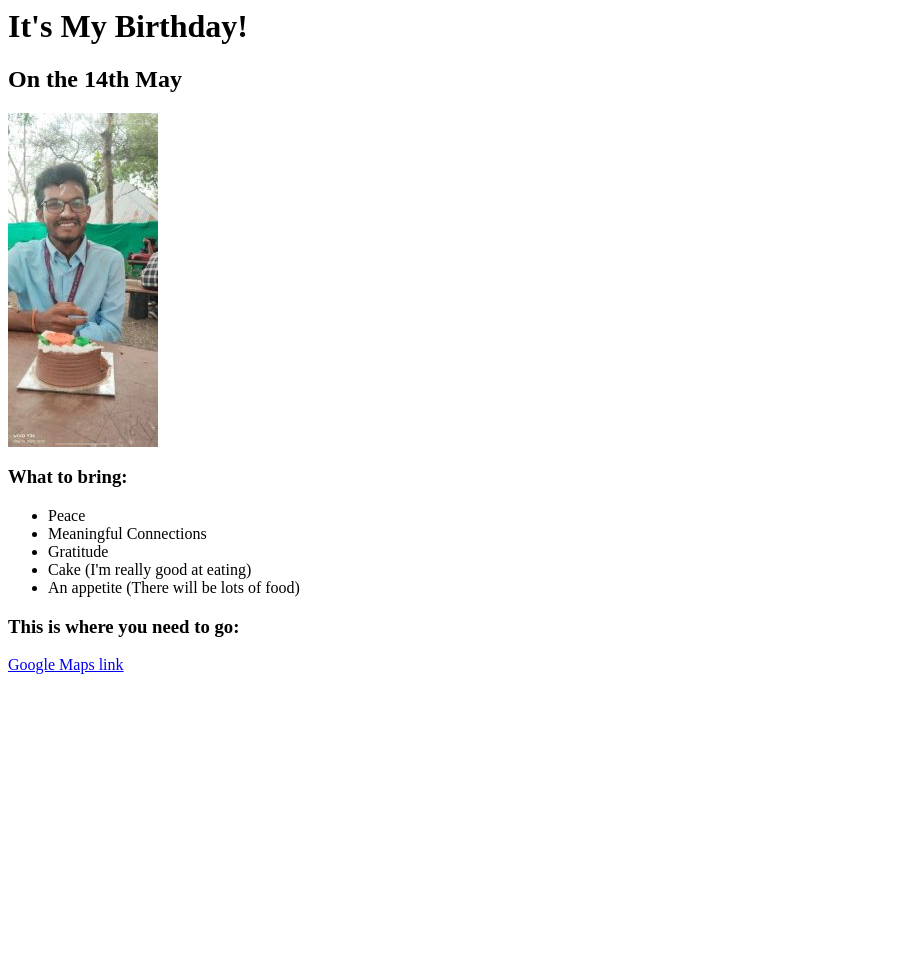
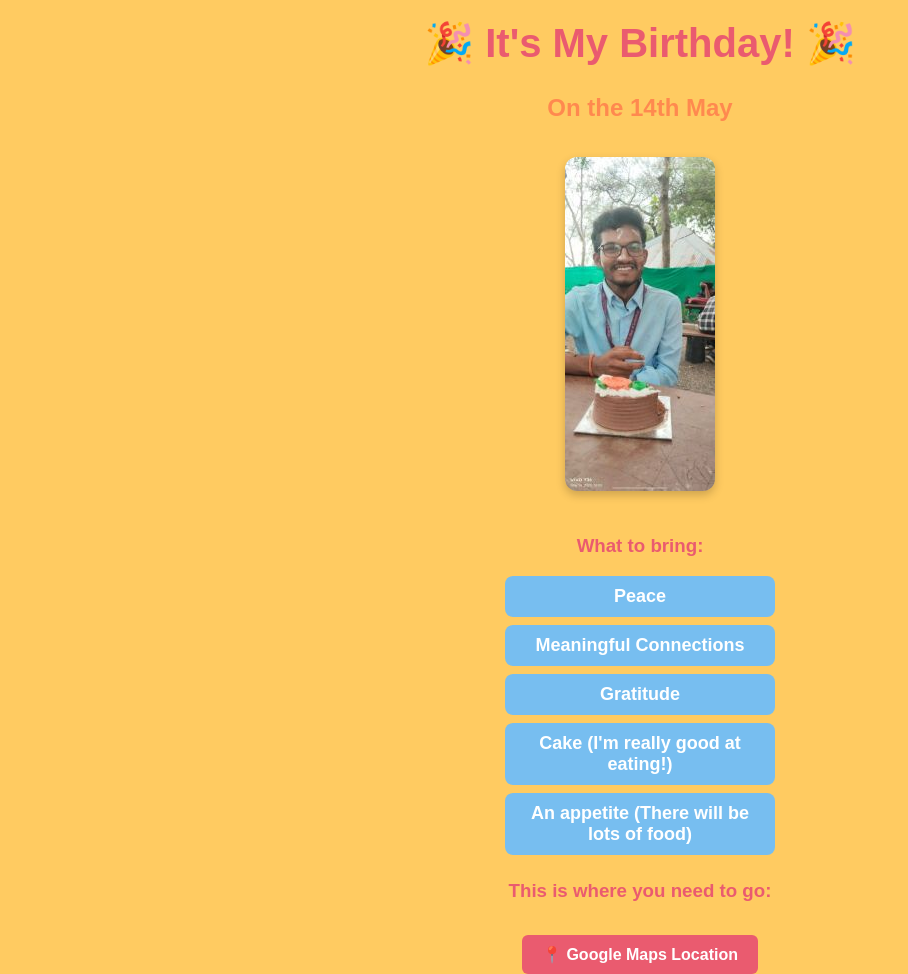
Before and after one commit to Hemanth22334/My-Portfolio, a plain HTML site: page public/birthday-invite.html in a window 1280 px wide. Shown: the whole page, without its empty margins (0-908 px from the left). Before the commit the page ends 800 px from the top, so only its background shows below. Drawn offline with Linux system fonts and the light colour scheme.

Commit message:
Update birthday-invite.html

```diff
--- a/public/birthday-invite.html
+++ b/public/birthday-invite.html
@@ -1,20 +1,85 @@
-<!-- This is one possible solution -->
-<h1>It's My Birthday!</h1>
+<!DOCTYPE html>
+<html>
+<head>
+    <title>It's My Birthday!</title>
+    <style>
+        body {
+            font-family: Arial, sans-serif;
+            background-color: #FFCB61; /* warm yellow background */
+            text-align: center;
+            margin: 0;
+            padding: 0;
+            color: #000000;
+        }
+        h1 {
+            color: #EA5B6F; /* pinkish-red heading */
+            font-size: 2.5em;
+            margin-top: 20px;
+        }
+        h2 {
+            color: #FF894F; /* orange subtitle */
+            margin-bottom: 20px;
+        }
+        img {
+            max-width: 300px;
+            border-radius: 12px;
+            margin: 15px 0;
+            box-shadow: 0 4px 10px rgba(0,0,0,0.2);
+        }
+        h3 {
+            color: #EA5B6F; /* pinkish-red subheadings */
+            margin-top: 25px;
+        }
+        ul {
+            list-style: none;
+            padding: 0;
+            font-size: 18px;
+        }
+        ul li {
+            background: #77BEF0; /* sky blue list items */
+            color: #FFFFFF;
+            margin: 8px auto;
+            padding: 10px;
+            width: 250px;
+            border-radius: 8px;
+            font-weight: bold;
+        }
+        a {
+            display: inline-block;
+            margin-top: 15px;
+            text-decoration: none;
+            background: #EA5B6F; /* pink button */
+            color: #FFFFFF;
+            padding: 10px 20px;
+            border-radius: 6px;
+            font-weight: bold;
+        }
+        a:hover {
+            background: #FF894F; /* orange hover effect */
+        }
+    </style>
+</head>
+<body>
+
+<h1>🎉 It's My Birthday! 🎉</h1>
 <h2>On the 14th May</h2>
 
-<img src= "../assets/images/mybirthday.jpg"
-  alt="A joyful birthday moment captured with a bright smile, a tricolor-topped cake, and sweet memories in the making" />
+<img src="../assets/images/mybirthday.jpg"
+  alt="A joyful birthday moment with a bright smile and cake" />
 
 <h3>What to bring:</h3>
 <ul>
-  <li>Peace </li>
-  <li>Meaningful Connections </li>
+  <li>Peace</li>
+  <li>Meaningful Connections</li>
   <li>Gratitude</li>
-  <li>Cake (I'm really good at eating)</li>
+  <li>Cake (I'm really good at eating!)</li>
   <li>An appetite (There will be lots of food)</li>
 </ul>
 
 <h3>This is where you need to go:</h3>
-<a
-  href="https://www.google.com/maps/@16.5817625,80.5173027,3a,75y,3h,90t/data=!3m7!1e1!3m5!1srF5GGz-AgmoZLmX9NVeMFg!2e0!6shttps:%2F%2Fstreetviewpixels-pa.googleapis.com%2Fv1%2Fthumbnail%3Fcb_client%3Dmaps_sv.tactile%26w%3D900%26h%3D600%26pitch%3D0%26panoid%3DrF5GGz-AgmoZLmX9NVeMFg%26yaw%3D2.9950328!7i13312!8i6656?entry=ttu&g_ep=EgoyMDI1MDcyOS4wIKXMDSoASAFQAw%3D%3D">Google
-  Maps link</a>
+<a href="https://www.google.com/maps/@16.5817625,80.5173027,3a,75y,3h,90t/data=!3m7!1e1!3m5!1srF5GGz-AgmoZLmX9NVeMFg!2e0!6shttps:%2F%2Fstreetviewpixels-pa.googleapis.com%2Fv1%2Fthumbnail%3Fcb_client%3Dmaps_sv.tactile%26w%3D900%26h%3D600%26pitch%3D0%26panoid%3DrF5GGz-AgmoZLmX9NVeMFg%26yaw%3D2.9950328!7i13312!8i6656?entry=ttu">
+  📍 Google Maps Location
+</a>
+
+</body>
+</html>
```
